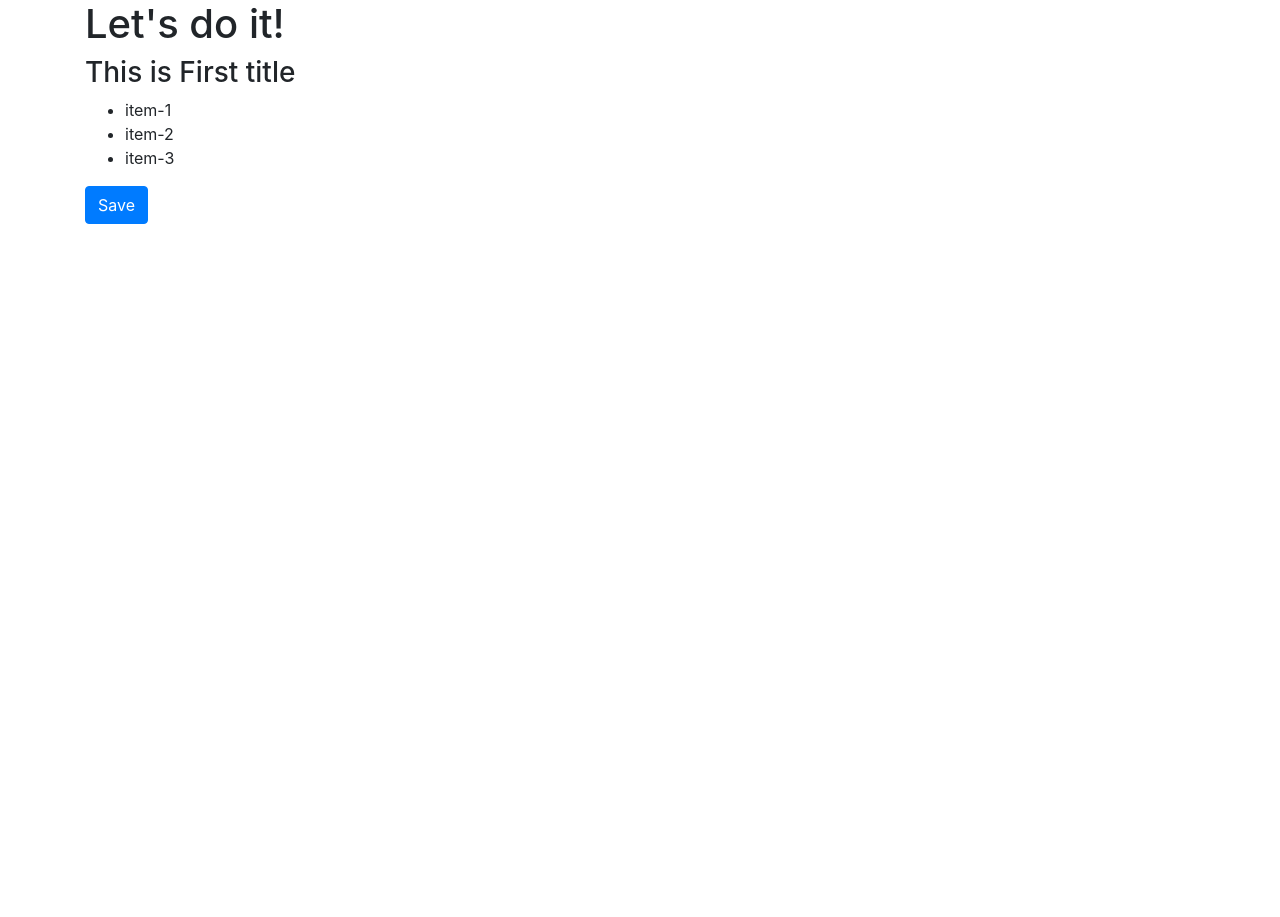
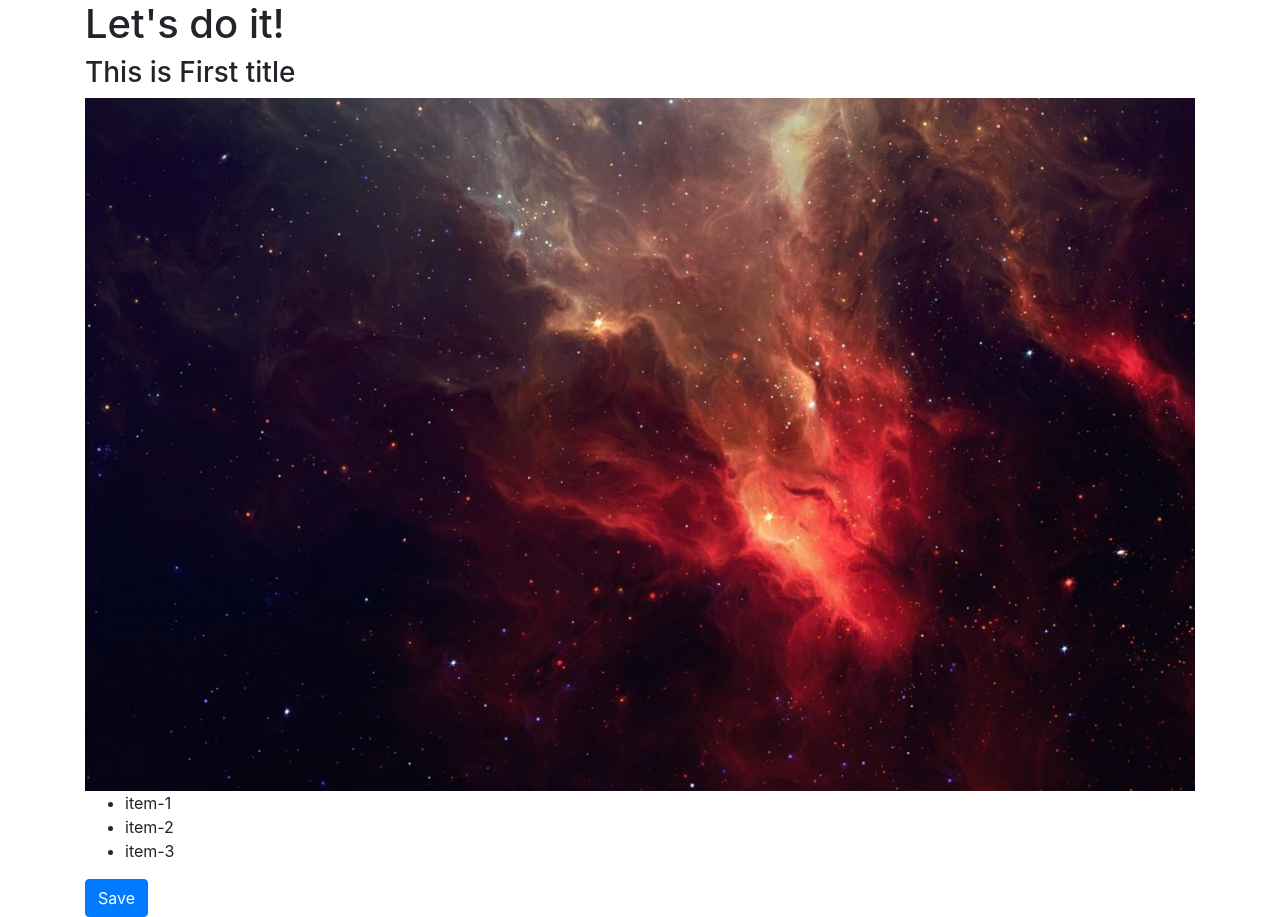
Before and after one commit to munjizza/angular-app-ecommerce, an Angular app: page / in a window 1280 px wide. Before the commit the page ends 800 px from the top, so only its background shows below. Built offline with nearby package versions, Linux system fonts and the light colour scheme.

Commit message:
Added first image source as attribute

```diff
--- a/src/app/first/first.component.html
+++ b/src/app/first/first.component.html
@@ -1,4 +1,6 @@
 <h3>{{ title }}</h3>
+
+<img [src]="imageUrl" class="img-fluid"/>
 
 <ul>
     <li *ngFor="let item of mailList">
--- a/src/app/first/first.component.ts
+++ b/src/app/first/first.component.ts
@@ -12,6 +12,7 @@ export class FirstComponent implements OnInit {
   }
 
   title = "This is First title";
+  imageUrl = "../../assets/universe.jpg";
   mailList;
 
   constructor(service: EmailService) {
```
Also changed, not shown: src/assets/universe.jpg (added).
